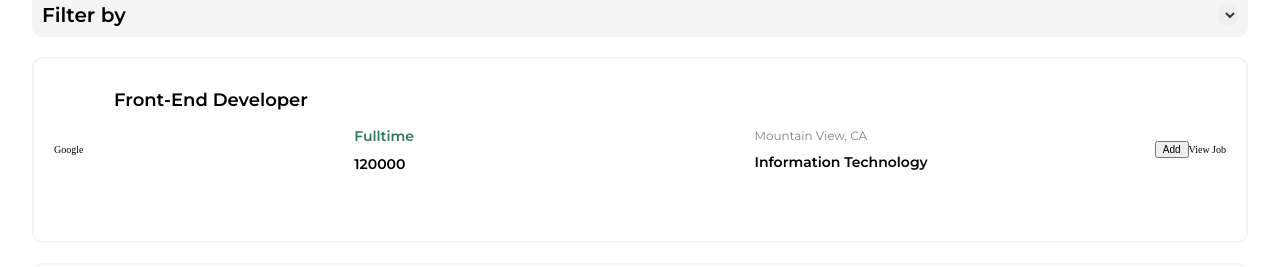
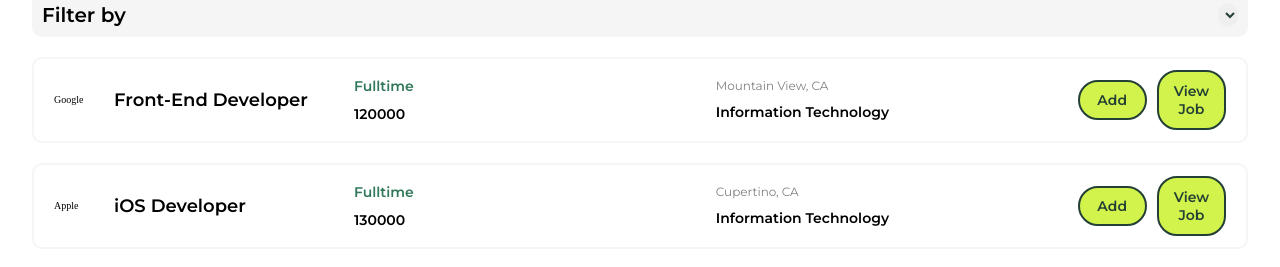
Before and after one commit to rodgersajb/jobi, a React (Vite) app: page /jobs in a window 1280 px wide. Shown: the part 533-800 px from the top of the page. Built offline with nearby package versions, Linux system fonts and the light colour scheme; no server answers; the database is empty.

Commit message:
loginModal context now working on other navbar

```diff
--- a/src/App.jsx
+++ b/src/App.jsx
@@ -5,6 +5,7 @@ import AboutPage from "./Components/AboutPage/AboutPage";
 import JobListings from "./Components/JobListing/JobListing";
 import JobDetails from "./Components/JobDetails";
 import ErrorPage from "./Components/ErrorPage";
+
 
 import { AuthProvider } from "./Contexts/AuthContext";
 import { BrowserRouter as Router, Routes, Route, Link } from "react-router-dom";
--- a/src/Components/Homepage/Nav.jsx
+++ b/src/Components/Homepage/Nav.jsx
@@ -27,7 +27,7 @@ const Nav = () => {
         </ul>
         <div className="login-buttons">
           <button
-            center
+
             styles={{ background: "#FFFF00" }}
             onClick={handleClick}
           >
--- a/src/Components/JobListing/JobCard.jsx
+++ b/src/Components/JobListing/JobCard.jsx
@@ -4,7 +4,12 @@ import { db } from "../firebase";
 import { uuidv4 } from "@firebase/util";
 import { AuthContext } from "../../Contexts/AuthContext";
 import { Link } from "react-router-dom";
-import JobDetails from "../JobDetails";
+
+import { library } from "@fortawesome/fontawesome-svg-core";
+import {faBookmark } from "@fortawesome/free-solid-svg-icons";
+import { FontAwesomeIcon } from "@fortawesome/react-fontawesome";
+
+library.add(faBookmark);
 
 const JobCard = (props) => {
   const { jobPosting, index } = props;
--- a/src/Components/JobListing/JobListing.jsx
+++ b/src/Components/JobListing/JobListing.jsx
@@ -4,13 +4,18 @@ import Footer from "../Footer";
 import Jobs from "../Jobs";
 import { useContext } from "react";
 import { AuthContext } from "../../Contexts/AuthContext";
+import LoginModal from "../LoginModal";
 
+import { ModalProvider } from "../../Contexts/ModalContext";
 
 const JobListings = () => {
-
   return (
     <>
-      <Navbar />
+      <ModalProvider>
+        <Navbar />
+
+        <LoginModal />
+      </ModalProvider>
 
       <Jobs />
 
--- a/src/Components/LoginModal.jsx
+++ b/src/Components/LoginModal.jsx
@@ -49,9 +49,9 @@ const LoginModal = () => {
     setShowModal(false);
   };
 
-  // useEffect(() => {
-  //   document.body.classList.toggle("modal-open", showModal);
-  // }, [showModal]);
+  useEffect(() => {
+    document.body.classList.toggle("modal-open", showModal);
+  }, [showModal]);
 
   return (
     <>
--- a/src/Components/Navbar.jsx
+++ b/src/Components/Navbar.jsx
@@ -1,6 +1,9 @@
 import { useContext, useState } from "react";
 import { Link } from "react-router-dom";
 import { AuthContext } from "../Contexts/AuthContext";
+import { ModalContext } from "../Contexts/ModalContext";
+
+import LoginModal from "./LoginModal";
 
 import { library } from "@fortawesome/fontawesome-svg-core";
 import { faUser, faRightFromBracket } from "@fortawesome/free-solid-svg-icons";
@@ -13,6 +16,10 @@ library.add(faUser, faRightFromBracket);
 
 const Navbar = () => {
   const { currentUser, setCurrentUser } = useContext(AuthContext);
+  const { showModal, setShowModal } = useContext(ModalContext);
+  const handleClick = () => {
+    setShowModal(true);
+  };
   const [isDropDown, setIsDropDown] = useState(false);
 
   const toggleDropDown = () => {
@@ -26,6 +33,8 @@ const Navbar = () => {
 
   return (
     <>
+
+
       <nav className="pages">
         <div className="flex-container pages">
           <img src={jobiLogoDark} alt="jobi logo" />
@@ -71,12 +80,13 @@ const Navbar = () => {
                 </div>
               </>
             ) : (
-              <button>Login</button>
+              <button onClick={handleClick}>Login</button>
             )}
             <button>Hire Top Talents</button>
           </div>
         </div>
       </nav>
+
     </>
   );
 };
--- a/src/styles/sass/partials/_jobListing.scss
+++ b/src/styles/sass/partials/_jobListing.scss
@@ -138,11 +138,29 @@
       color: grey;
       font-size: 1.2rem;
     }
+    .buttons {
+      display: flex;
+      gap: 1rem;
+      align-items: center;
+      width: 14%;
+      button, a {
+        background: $lime;
+        font-family: $heading2;
+        border: 2px solid $registerGreen;
+        padding: 1rem;
+        border-radius: 2rem;
+        font-size: 1.4rem;
+        font-weight: 600;
+        color: $registerGreen;
+        width: 100%;
+        text-align: center;
+      }
+    }
   }
 }
 
 .job {
-  padding: 0 0 10rem 0;
+
   h5 {
     margin: 0;
     padding: 8rem 0 0 0;
--- a/src/styles/sass/partials/_register.scss
+++ b/src/styles/sass/partials/_register.scss
@@ -186,7 +186,7 @@
   width: 100%;
   height: 100%;
   z-index: 999;
-  background-color: rgba(0, 0, 0, 0.02);
+  background-color: rgba(0, 0, 0, 0.4);
   display: flex;
   justify-content: center;
   align-items: center;
```
